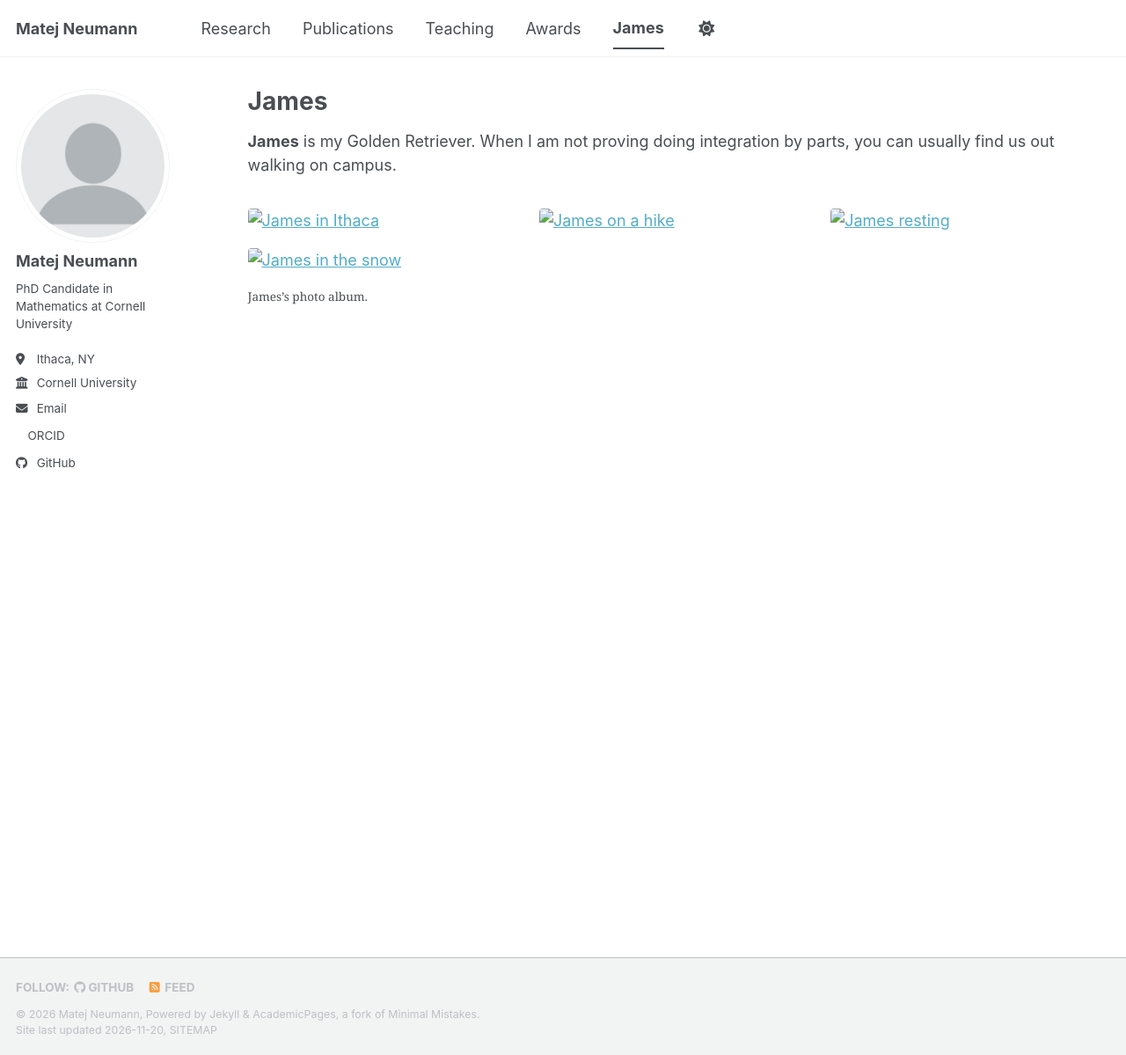
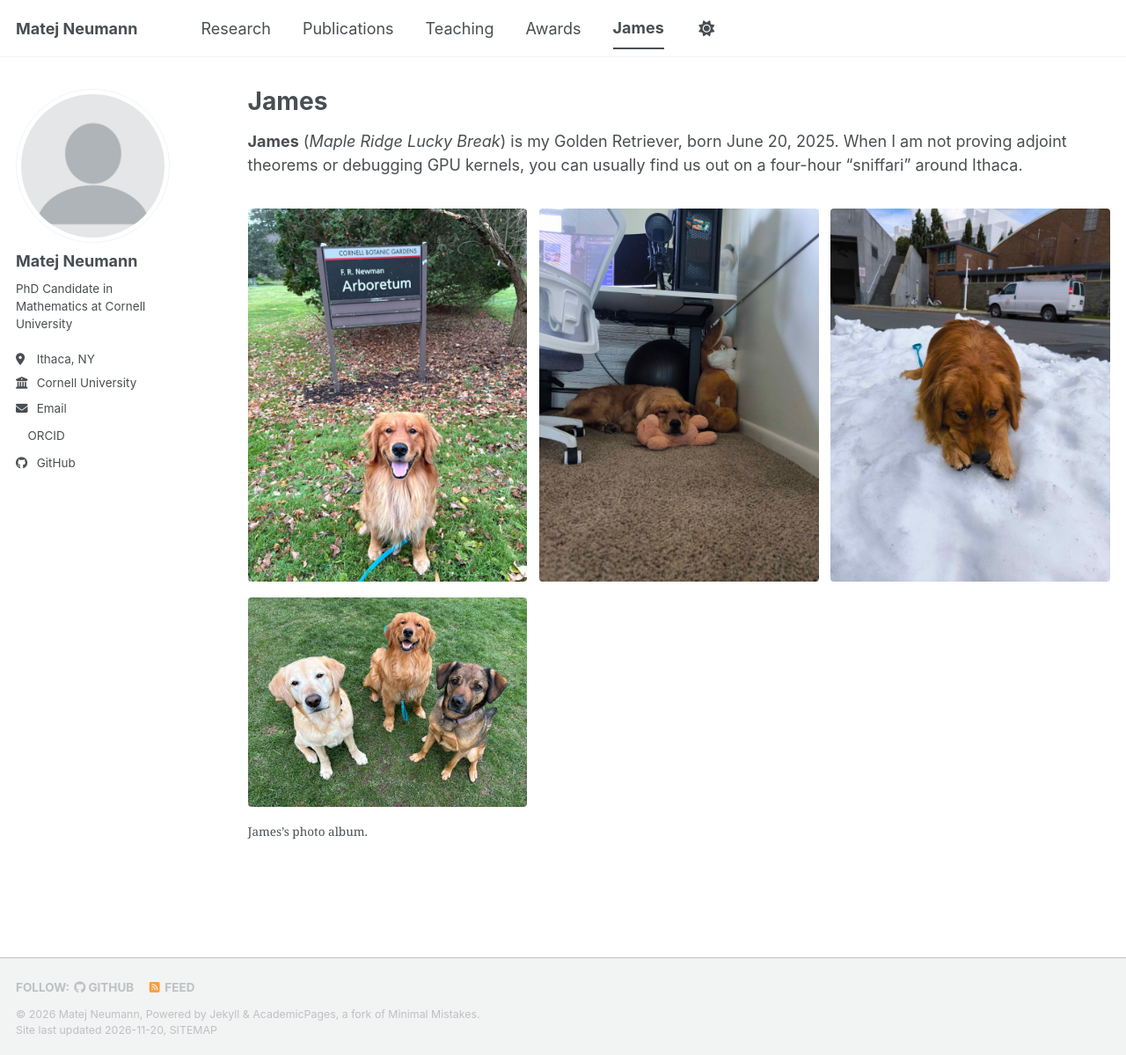
Before and after one commit to matejxx1/matejxx1.github.io, a Jekyll site: the page built from _pages/james.md, in a window 1280 px wide and 1199 px high. Shown: the whole window at 88% size. Built offline with Jekyll 4.4.1, drawn with Linux system fonts in a browser that asks for light colours; a script bundle is joined from its source files by our own code; a style sheet for code colours, icons or effects is not loaded.

Commit message:
Refactor James's gallery and update description
Updated image URLs and paths for James's gallery. Enhanced description of James.

```diff
--- a/_pages/james.md
+++ b/_pages/james.md
@@ -4,24 +4,24 @@ title: "James"
 permalink: /james/
 author_profile: true
 gallery:
-  - url: /images/james/james1.jpg
-    image_path: /images/james/james1.jpg
+  - url: james/james1.jpg
+    image_path: james/james1.jpg
     alt: "James in Ithaca"
     title: "Morning walk in Ithaca"
-  - url: /images/james/james2.jpg
-    image_path: /images/james/james2.jpg
+  - url: james/james2.jpg
+    image_path: james/james2.jpg
     alt: "James on a hike"
     title: "Trail sniffari"
-  - url: /images/james/james3.jpg
-    image_path: /images/james/james3.jpg
+  - url: james/james3.jpg
+    image_path: james/james3.jpg
     alt: "James resting"
     title: "Post-walk nap"
-  - url: /images/james/james4.jpg
-    image_path: /images/james/james4.jpg
+  - url: james/james4.jpg
+    image_path: james/james4.jpg
     alt: "James in the snow"
     title: "Upstate New York winter"
 ---
 
-**James** is my Golden Retriever. When I am not proving doing integration by parts, you can usually find us out walking on campus.
+**James** (*Maple Ridge Lucky Break*) is my Golden Retriever, born June 20, 2025. When I am not proving adjoint theorems or debugging GPU kernels, you can usually find us out on a four-hour "sniffari" around Ithaca.
 
 {% include gallery caption="James's photo album." %}
```
